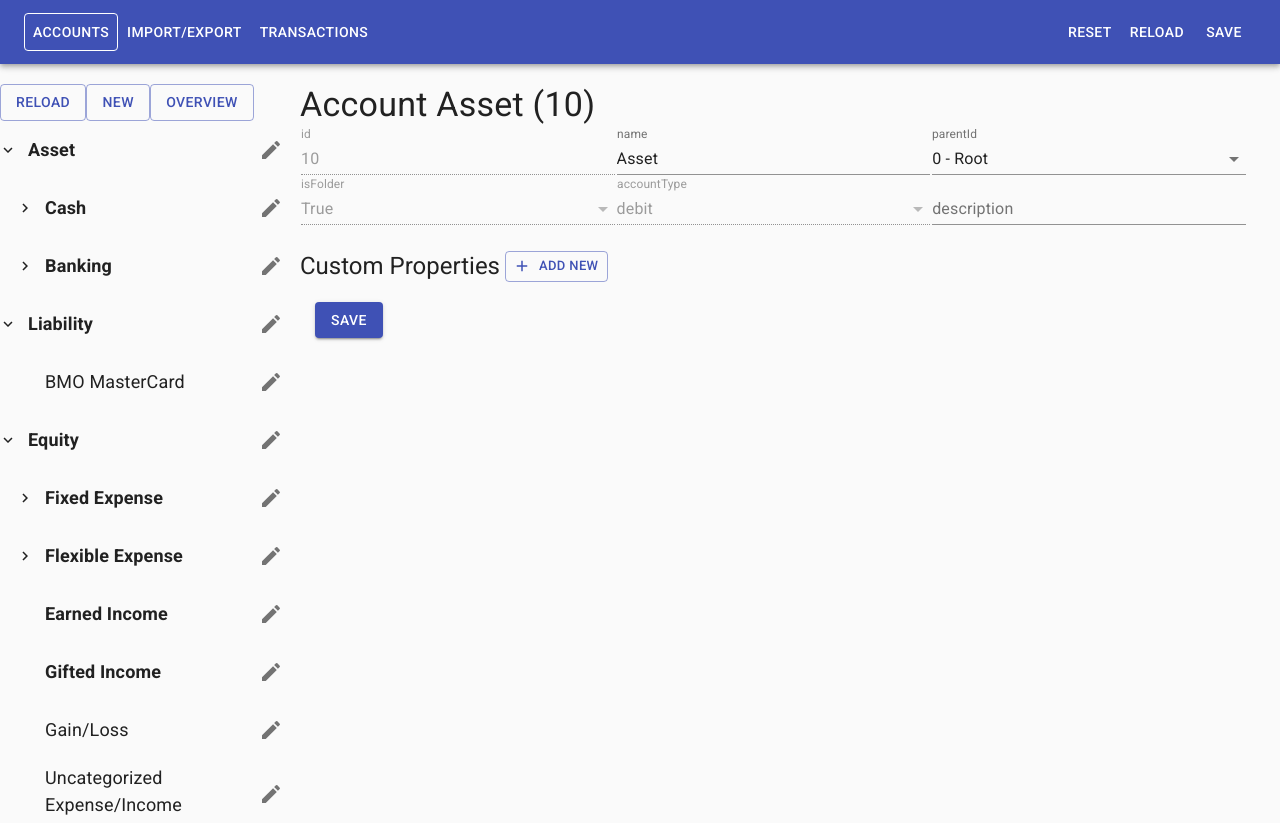
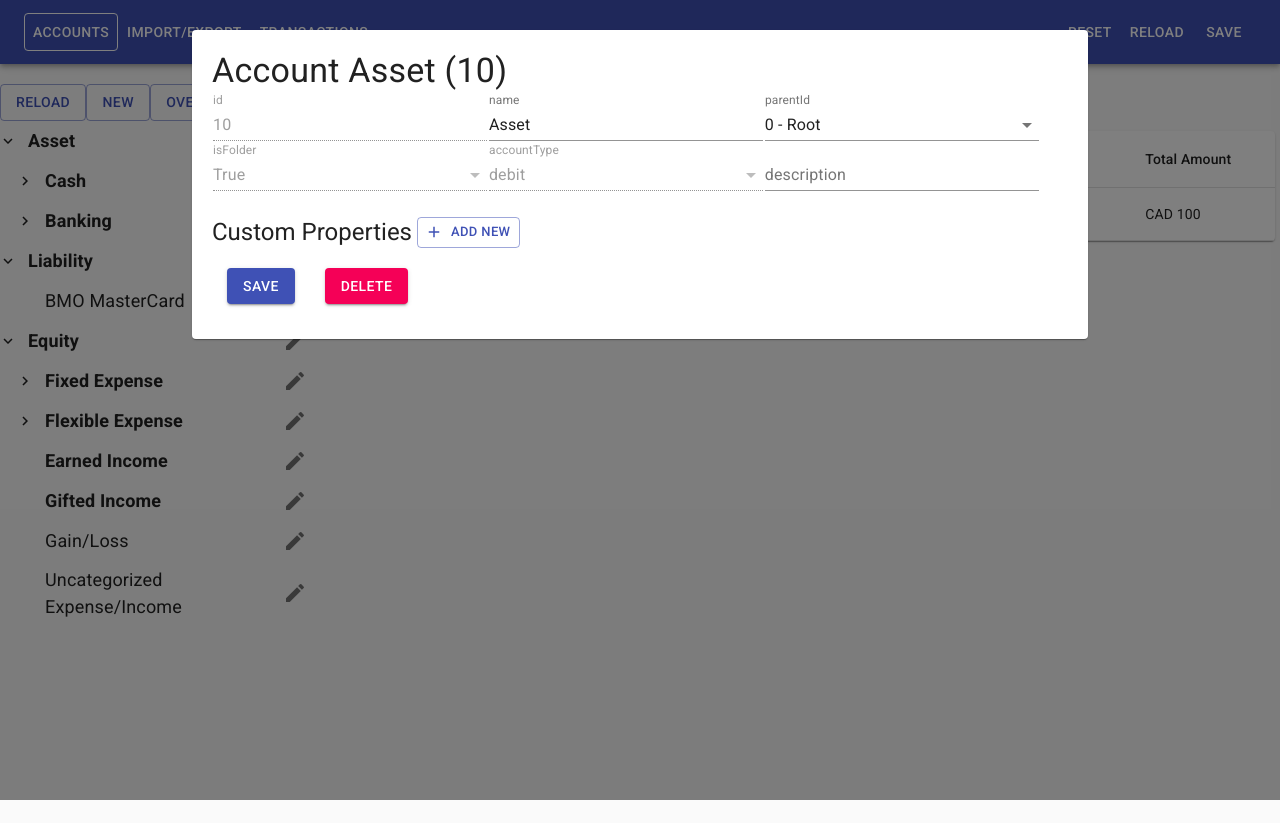
Before and after one commit to yifeiyin/MoneyTracker4, a React (Create React App) app: page /accounts in a window 1280 px wide. Both pictures are taken after a click on the button 271 px from the left and 149 px from the top of the page. After the commit the page ends 800 px from the top, so only its background shows below. Built offline with nearby package versions, Linux system fonts and the light colour scheme.

Commit message:
View transactions by account

```diff
--- a/src/App.jsx
+++ b/src/App.jsx
@@ -48,9 +48,8 @@ const AppBarWrapper = (props) => {
       <Toolbar>
         {
           routes.map(([path, component, name]) =>
-            <Link style={{ textDecoration: 'none', color: 'unset' }} to={path}>
+            <Link style={{ textDecoration: 'none', color: 'unset' }} key={path} to={path}>
               <Button
-                key={path}
                 color="inherit"
                 style={{ border: path !== props.path ? '1px solid transparent' : '1px solid white' }}
               >{name}</Button>
--- a/src/ObjectEditor/ObjectFormats.js
+++ b/src/ObjectEditor/ObjectFormats.js
@@ -7,7 +7,11 @@ export const AccountEditFormat = {
         { id: 'isFolder', type: 'boolean', propertyType: 'immutable' },
         { id: 'accountType', type: 'select', choices: ['debit', 'credit'], propertyType: 'immutable' },
         { id: 'description', type: 'multiline' },
-    ]
+    ],
+    actions: [
+      { text: 'Save', callback: 'onSave', type: 'save' },
+      { text: 'Delete', callback: 'onRemove', type: 'delete' },
+    ],
 }
 
 export const AccountCreateFormat = {
--- a/src/ObjectEditor/index.jsx
+++ b/src/ObjectEditor/index.jsx
@@ -122,12 +122,22 @@ export default class ObjectEditor extends React.Component {
             onDoubleClick={(id) => this.closeAccountModal(id)}
           />
         </Modal>
-
-        <Button
-          variant='contained' color='primary'
-          onClick={() => onSave ? onSave() : console.error('onSave is not defined.')}
-          style={{ margin: 15 }}
-        >{format.saveButtonText || 'Save'}</Button>
+        {
+          format.actions === undefined ?
+            <Button
+              variant='contained' color='primary'
+              onClick={() => onSave && onSave()}
+              style={{ margin: 15 }}
+            >{format.saveButtonText || 'Save'}</Button> :
+            format.actions.map(({ text, callback, type }) =>
+              <Button
+                key={text}
+                variant='contained' color={type === 'delete' ? 'secondary' : 'primary'}
+                onClick={() => { if (this.props[callback]) this.props[callback](); else console.error(`this.props.${callback} is not callable.`); }}
+                style={{ margin: 15 }}
+              >{text}</Button>
+            )
+        }
       </div>
     );
   }
--- a/src/components/AccountTreeView.jsx
+++ b/src/components/AccountTreeView.jsx
@@ -38,16 +38,17 @@ const renderTree = (nodes, onEdit, onClick, onDoubleClick) => (
         <div
           style={{
             fontSize: 18, padding: 5, display: 'flex', alignItems: 'center',
-            fontWeight: nodes.isFolder ? 'bold' : 'normal'
+            fontWeight: nodes.isFolder ? 'bold' : 'normal',
           }}
           onDoubleClick={(e) => { e.stopPropagation(); onDoubleClick && onDoubleClick(nodes.id); }}
-          onClick={() => { onClick && onClick(nodes.id); }}
+          onClick={(e) => { e.target === e.currentTarget && onClick && onClick(nodes.id); }}
         >
           {nodes.name}
           {
             !onEdit ? null :
               <IconButton
-                style={{ alignSelf: 'flex-end', marginLeft: 'auto' }}
+                size='small'
+                style={{ alignSelf: 'flex-end', margin: 'auto', marginRight: 5 }}
                 onClick={(e) => { e.stopPropagation(); onEdit(nodes.id); }}
               >
                 <EditIcon color="inherit" />
@@ -56,6 +57,6 @@ const renderTree = (nodes, onEdit, onClick, onDoubleClick) => (
         </div>
       }
     >
-      {Array.isArray(nodes.children) ? nodes.children.map((node) => renderTree(node, onEdit, onDoubleClick)) : null}
+      {Array.isArray(nodes.children) ? nodes.children.map((node) => renderTree(node, onEdit, onClick, onDoubleClick)) : null}
     </TreeItem>
 );
--- a/src/components/TransactionList.jsx
+++ b/src/components/TransactionList.jsx
@@ -17,7 +17,7 @@ import { TransactionCreateFormat, TransactionEditFormat } from '../ObjectEditor/
  *  - closeModal
  *
  * Props
- *  - viewOnly: boolean
+ *  - viewOnly: boolean  TODO
  *  - onCreateSave: (newTransactionValues) => shouldModalClose
  *  - onEditSave: (targetId, newTransactionValues) => shouldModalClose
  *  - onRemove: (targetId) => undefined
--- a/src/screens/AccountsScreen.jsx
+++ b/src/screens/AccountsScreen.jsx
@@ -1,8 +1,8 @@
 import React from 'react';
-import { Button } from '@material-ui/core';
+import { Button, Typography } from '@material-ui/core';
 
 import ObjectEditor from '../ObjectEditor/index';
-import { AccountTreeView, Modal } from '../components';
+import { AccountTreeView, Modal, TransactionList } from '../components';
 import { withSnackbar } from 'notistack';
 
 import { AccountEditFormat, AccountCreateFormat } from '../ObjectEditor/ObjectFormats';
@@ -10,86 +10,150 @@ import { AccountEditFormat, AccountCreateFormat } from '../ObjectEditor/ObjectFo
 class AccountsScreen extends React.Component {
   state = {
     treeData: global.accountManager.getTreeData(),
-    accountValue: {},
-    creatingNewAccount: false,
-    creatingNewAccountValue: {},
+    currentAccountValue: {},
+    currentAccountId: null,
+
+    selectedAccountName: '',
+  }
+
+  componentDidMount() {
+    this.onSelectAccount();
   }
 
   reloadAccountTree = () => {
     this.setState({ treeData: global.accountManager.getTreeData() });
   }
 
-  onSaveNewAccount = (aborting) => {
-    if (!aborting) {
-      try {
-        global.accountManager.createAccountNode(this.state.creatingNewAccountValue);
-        this.props.enqueueSnackbar('Created!', { variant: 'success' });
-        this.reloadAccountTree();
-      } catch (error) {
-        alert(error);
-        return;
-      }
-    }
-
-    this.setState({ creatingNewAccount: false, creatingNewAccountValue: {} });
+  resetModal = () => {
+    this.setState({
+      currentAccountId: null,
+      currentAccountValue: {},
+    });
   }
 
-  onEdit = (id) => {
+  onSave = (aborting) => {
+    if (aborting) return this.resetModal();
+
+    if (this.state.currentAccountId === 'new') {
+      try {
+        global.accountManager.createAccountNode(this.state.currentAccountValue);
+
+      } catch (error) { return alert(error); }
+
+    } else {
+
+      let newValue = Object.assign({}, this.state.currentAccountValue);
+      const targetId = this.state.currentAccountId;
+      delete newValue.id; delete newValue.isFolder; delete newValue.accountType;
+
+      try {
+        global.accountManager.changeAccountNodeProperty(targetId, newValue);
+      } catch (error) { return alert(error); }
+    }
+    this.props.enqueueSnackbar('Success!', { variant: 'success' });
+    this.reloadAccountTree();
+    this.resetModal();
+  }
+
+  onStartEdit = (id) => {
     const account = global.accountManager._accountNodes[id];
     const accountValue = Object.assign({}, account);
     accountValue.id = id;
-    this.setState({ accountValue });
+    this.setState({ currentAccountValue: accountValue, currentAccountId: id });
   }
 
-  onSave = () => {
-    let newValue = Object.assign({}, this.state.accountValue);
-    const targetId = newValue.id;
-    delete newValue.id; delete newValue.isFolder; delete newValue.accountType;
+  onRemove = () => {
+    const targetId = this.state.currentAccountId;
+    try {
+      global.accountManager.removeAccountNode(targetId);
+    } catch (error) { return alert(error); }
 
-    console.log(newValue);
+    this.props.enqueueSnackbar('Removed!', { variant: 'success' });
+    this.reloadAccountTree();
+    this.resetModal();
+  }
 
-    try {
-      global.accountManager.changeAccountNodeProperty(targetId, newValue);
-    } catch (error) {
-      alert(error);
-      return;
+  onSelectAccount = (id) => {
+    let name;
+    if (!id) {
+      id = String(global.accountManager._rootAccount);
+      name = 'Overview';
+    } else {
+      name = global.accountManager.fromIdToName(id);
+    }
+    this.setState({ selectedAccountName: name });
+
+    const allTransactionsObj = global.transactionContainer.getAllTransactions();
+    const allTransactions = Object.keys(allTransactionsObj).map(k => ({ id: k, ...allTransactionsObj[k] }));
+    const accountNodeHierarchy = global.accountManager._accountNodeHierarchy;
+    const endAccountsToInclude = [];
+    addChild(id, endAccountsToInclude);
+
+    const toShow = allTransactions.filter(transaction => {
+      const { debits, credits } = transaction;
+      for (let [acc, monum] of debits) {
+        if (endAccountsToInclude.includes(String(acc))) return true;
+        console.assert(typeof (acc) === typeof (endAccountsToInclude[0]), 'Type is different', typeof (acc), typeof (endAccountsToInclude[0]), transaction.id);
+      }
+      for (let [acc, monum] of credits) {
+        if (endAccountsToInclude.includes(String(acc))) return true;
+        console.assert(typeof (acc) === typeof (endAccountsToInclude[0]), 'Type is different', typeof (acc), typeof (endAccountsToInclude[0]), transaction.id);
+      }
+      return false;
+    });
+
+    this.TransactionView.setData(toShow);
+
+    function isEndNode(id) {
+      return !global.accountManager._accountNodes[id].isFolder;
     }
 
-    this.props.enqueueSnackbar('Success!', { variant: 'success' });
-
-    this.reloadAccountTree();
-    this.onEdit(targetId);
+    function addChild(currentTarget, result) {
+      if (isEndNode(currentTarget)) {
+        result.push(currentTarget);
+        return;
+      }
+      for (let child of accountNodeHierarchy[currentTarget].children) {
+        addChild(child, result);
+      }
+    }
   }
 
   render() {
     return (
-      <>
-        <div style={{ width: 300, float: 'left' }}>
+      <div style={{ display: 'flex' }}>
+        <div style={{ flex: 1 }}>
           <Button color='primary' variant='outlined' onClick={this.reloadAccountTree}>Reload</Button>
           <Button color='primary' variant='outlined' onClick={() => this.setState({ creatingNewAccount: true })}>New</Button>
-          <Button color='primary' variant='outlined' onClick={() => this.setState({ creatingNewAccount: true })}>Overview</Button>
+          <Button color='primary' variant='outlined' onClick={() => this.onSelectAccount()}>Overview</Button>
           <AccountTreeView
             treeData={this.state.treeData}
-            onEdit={this.onEdit}
-            onSave={this.onSave}
+            onEdit={this.onStartEdit}
+            onClick={this.onSelectAccount}
           />
         </div>
-        <ObjectEditor
-          format={AccountEditFormat}
-          values={this.state.accountValue}
-          onChange={(accountValue) => this.setState({ accountValue })}
-          onSave={this.onSave}
-        />
 
-        <Modal open={this.state.creatingNewAccount} onModalRequestClose={() => this.onSaveNewAccount(true)}>
+        <Modal open={this.state.currentAccountId !== null} onModalRequestClose={() => this.onSave(true)}>
           <ObjectEditor
-            format={AccountCreateFormat}
-            values={this.state.creatingNewAccountValue}
-            onChange={(creatingNewAccountValue) => this.setState({ creatingNewAccountValue })}
-            onSave={this.onSaveNewAccount}
+            format={this.state.currentAccountId === 'new' ? AccountCreateFormat : AccountEditFormat}
+            values={this.state.currentAccountValue}
+            onChange={(currentAccountValue) => this.setState({ currentAccountValue })}
+            onSave={this.onSave}
+            onRemove={this.onRemove}
           />
         </Modal>
-      </>
+
+        <div style={{ flex: 3 }}>
+          <Typography variant='h4' align='center'>{this.state.selectedAccountName}</Typography>
+          <TransactionList
+            ref={(o) => this.TransactionView = o}
+            viewOnly={true}
+            onEditSave={() => { }}
+            onCreateSave={() => { }}
+            onRemove={() => { }}
+          />
+        </div>
+      </div>
     );
   }
 }
```
Also changed, not shown: 1 other file (tests, documents, lock files or other folders).
